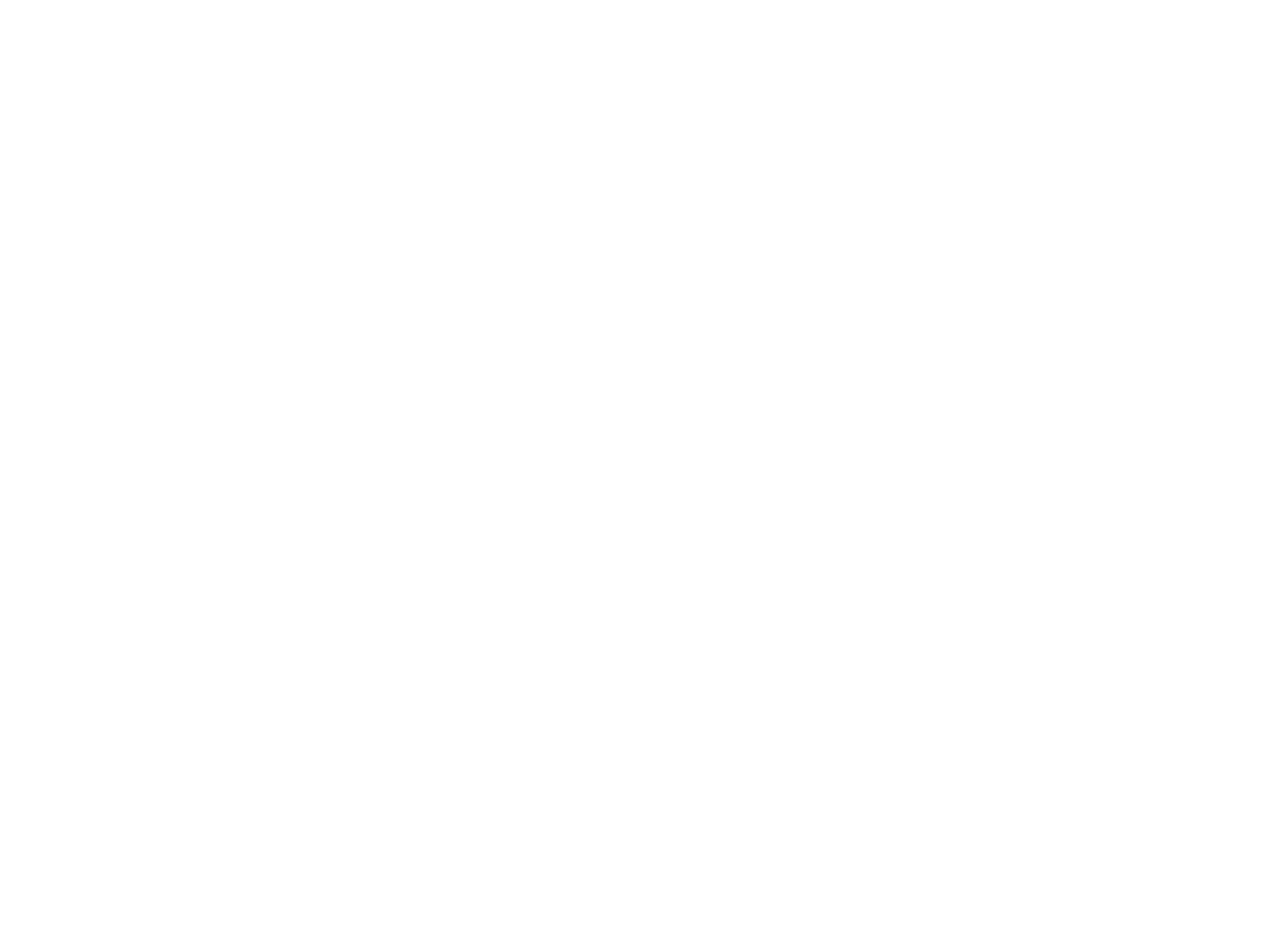
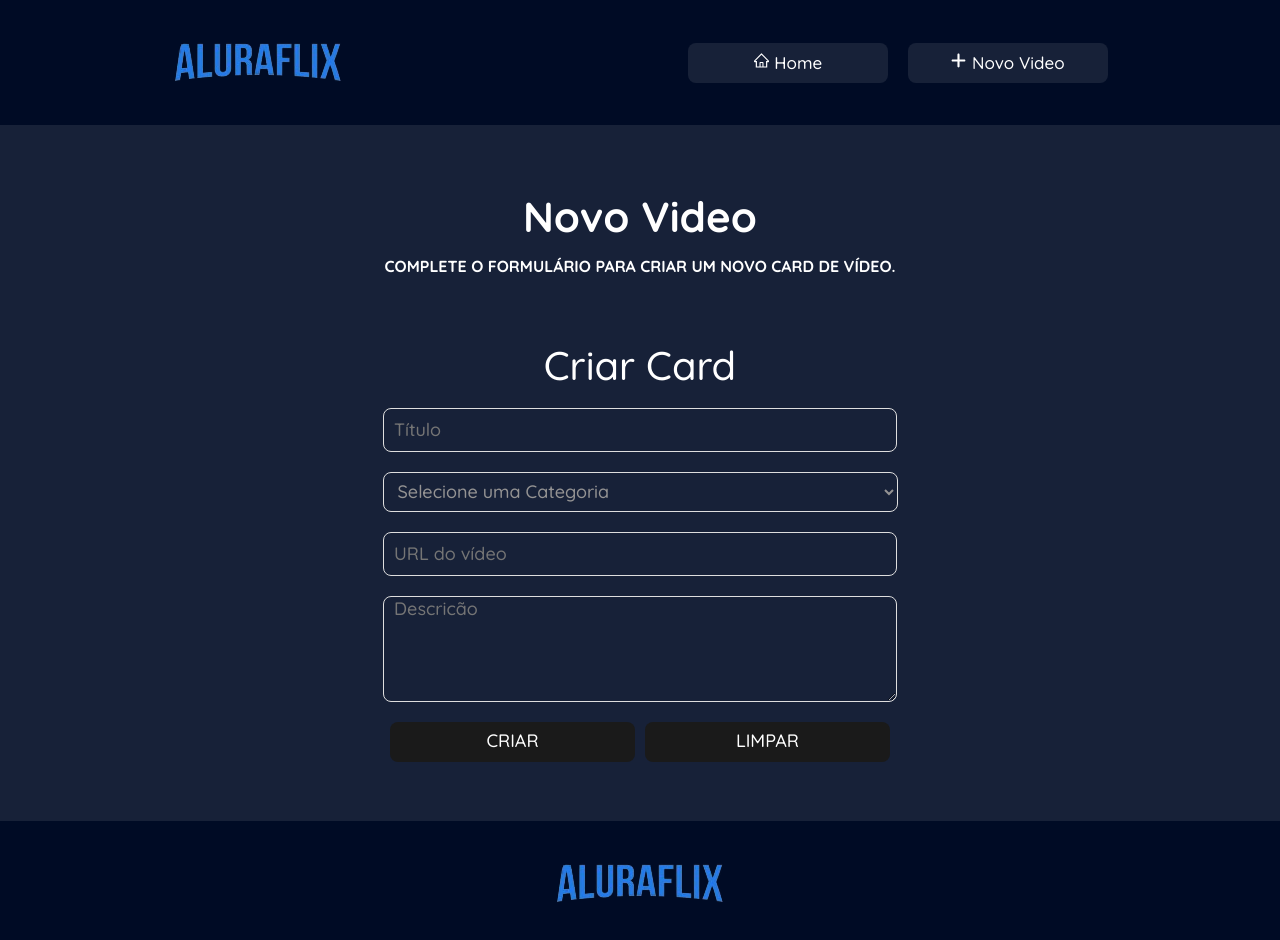
Before and after one commit to gio-bon/aluraflic, a React (Vite) app: page /novo-video in a window 1280 px wide. Before the commit this address had no page. Shown: the top 940 px of the page. Before the commit the page ends 800 px from the top, so only its background shows below. Built offline with nearby package versions, Linux system fonts and the light colour scheme.

Commit message:
terminado pg novo video e formulário

```diff
--- a/src/components/Banner/index.jsx
+++ b/src/components/Banner/index.jsx
@@ -44,7 +44,7 @@
         color: var(--white);
         font-size: 44px;
         font-family: var(--font);
-        width: 70%;
+        width: 100%;
     }
     p{
         line-height: 1.3; /* define o espaçamento entre as linhas */
@@ -52,6 +52,7 @@
         color: var(--white);
         font-size: 24px;
         font-family: var(--font);
+        width: 90%;
     }
 
 `;
@@ -61,7 +62,7 @@
     justify-content: center;
     align-items: center;
     width: 100%;
-    height: 832px;
+    height: 850px;
     background-color: var(--back1);
 `;
 
@@ -69,9 +70,9 @@
     border-left: 10px solid var(--red);
     border-right: 10px solid var(--red);
     position: absolute;
-    filter: blur(1px) brightness(30%); /* Adiciona o efeito de escurecimento à imagem */
+    filter: blur(8px) brightness(10%); /* Adiciona o efeito de escurecimento à imagem */
     background-color: var(--back2); /* Define a cor de fundo da imagem, com um pouco de transparência */
-    width: 1442px;
+    width: 100%;
     height: 832px;
     object-fit: cover;
 `;
--- a/src/components/Card/index.jsx
+++ b/src/components/Card/index.jsx
@@ -30,8 +30,9 @@
     button{
         cursor: pointer;
         &:hover {
-            background-color: var(--red);
-            transition: 0.8s;
+            background-color: var(--white);
+            color: var(--black);
+            transition: 0.5s;
         }
         width: 100px;
         height: 40px;
@@ -67,7 +68,7 @@
     img{
         object-fit: cover;
         height: 100%;
-        border-radius: 20px;
+        border-radius: 10px;
         width: 100%;
     }
 `
--- a/src/components/Footer/index.jsx
+++ b/src/components/Footer/index.jsx
@@ -10,12 +10,11 @@
 
 /* 125 */
 const StyledFooter = styled.footer`
-    background-color: var(--back1);
+    background-color: var(--back2);
     height: 125px;
     display: flex;
     align-items: center;
     justify-content: center;
-    margin-top: 50px;
 `
 
 export default Footer
--- /dev/null
+++ b/src/components/Formulario/index.jsx
@@ -0,0 +1,121 @@
+import React from 'react'
+import styled from 'styled-components'
+import { useState } from 'react'
+
+const Formulario = ({ title, action }) => {
+
+    const [dataForm, setDataForm] = useState({})
+
+    const handleSubmit = (event) => {
+        event.preventDefault();
+        console.log(dataForm);
+        setDataForm({});
+        document.querySelectorAll('input').forEach(input => {
+            input.value = '';
+        });
+        document.querySelector('textarea').value = '';
+        document.querySelector('#selecao').value = '';
+        /* TODO: Implementar salvamento de dados */
+    }
+
+
+    return (
+        <form onSubmit={handleSubmit}>
+        <StyledForm>
+            <h4>{title}</h4>
+            <input type="text" value={dataForm.titulo} placeholder="Título" onChange={(e) => setDataForm({ ...dataForm, titulo: e.target.value })} />
+            <select id="selecao" value={dataForm.selecao} onChange={(e) => setDataForm({ ...dataForm, selecao: e.target.value })} >
+                <option value="" >Selecione uma Categoria</option>
+                <option value="videos-front">Front End</option>
+                <option value="videos-back">Back End</option>
+                <option value="videos-mobile">Mobile</option>
+            </select>
+            <input type="text" value={dataForm.cod_video} placeholder="URL do vídeo" onChange={(e) => setDataForm({ ...dataForm, cod_video: e.target.value })} />
+            <textarea type="text" value={dataForm.descricao} placeholder="Descricão" onChange={(e) => setDataForm({ ...dataForm, descricao: e.target.value })} />
+            <StyledDivButtons>
+                <button type="submit" onClick={handleSubmit}>{action}</button>
+                <button type="reset">LIMPAR</button>
+            </StyledDivButtons>
+        </StyledForm>
+        </form>
+    )
+}
+
+const handleSubmit = (event) => {
+    event.preventDefault();
+    const form = event.target;
+    const formData = new FormData(form);
+    const data = Object.fromEntries(formData.entries());
+    console.log(data);
+}
+
+const StyledDivButtons = styled.div`
+  width: 500px;
+  display: flex;
+  gap: 10px;
+  button{
+    cursor: pointer;
+    &:hover {
+      background-color: var(--white);
+      color: var(--black);
+      transition: 0.5s;
+    }
+  }
+`
+
+const StyledForm = styled.form`
+  display: flex;
+  flex-direction: column;
+  align-items: center;
+  justify-content: center;
+  margin-top: 20px;
+  margin-bottom: 20px;
+  input, select, textarea{
+    width: 500px;
+    height: 40px;
+    border-radius: 8px;
+    border: 0.5px solid var(--gray);
+    background-color: var(--back1);
+    color: var(--white);
+    font-family: var(--font);
+    font-size: var(--fntsz-small);
+    font-weight: 500;
+    padding-left: 10px;
+    margin-bottom: 20px;
+  }
+    select{
+        width: 515px;
+        color: var(--gray1);
+    }
+    textarea{
+        height: 100px;
+    }
+    button{
+        cursor: pointer;
+        &:hover {
+            background-color: var(--white);
+            color: var(--black);
+            transition: 0.5s;
+        }
+        width: 500px;
+        height: 40px;
+        border-radius: 8px;
+        background-color: var(--black);
+        color: var(--white);
+        border: none;
+        color: var(--white);
+        font-family: var(--font);
+        font-size: var(--fntsz-small);
+        font-weight: 500;
+    }
+    h4{
+        font-family: var(--font);
+        font-weight: 500;
+        color: var(--white);
+        font-size: 40px;
+        margin-top: 30px;
+        margin-bottom: 20px;
+  }
+`
+
+export default Formulario
--- a/src/components/HeaderMain/index.jsx
+++ b/src/components/HeaderMain/index.jsx
@@ -1,18 +1,20 @@
 import styled from 'styled-components';
 import '../../index.css'
+import { AiOutlineHome } from "react-icons/ai";
+import { FaPlus } from "react-icons/fa6";
+import { Link } from 'react-router-dom';
 
 const HeaderMain = () => {
   return (
     <StyledHeader>
           <img src="./logo.png" alt="logotipo" />
         <StyledH2>
-          <h2>Home</h2>
-          <h2>Novo Video</h2>
+          <Link to="/"><StyleButton><AiOutlineHome /> Home</StyleButton></Link>
+          <Link to="/novo-video"><StyleButton><FaPlus /> Novo Video</StyleButton></Link>
         </StyledH2>
     </StyledHeader>
   )
 }
-
 
 const StyledHeader = styled.header`
   font-family: var(--font);
@@ -33,4 +35,23 @@
   color: white;
 `;
 
+const StyleButton = styled.button`
+  cursor: pointer;
+  &:hover {
+      background-color: var(--white);
+      color: var(--black);
+      transition: 0.5s;
+  }
+  width: 200px;
+  height: 40px;
+  border-radius: 8px;
+  background-color: var(--back1);
+  color: var(--white);
+  border: none;
+  color: var(--white);
+  font-family: var(--font);
+  font-size: 17px;
+  font-weight: 500;
+`;
+
 export default HeaderMain
--- a/src/components/SectionCards/index.jsx
+++ b/src/components/SectionCards/index.jsx
@@ -37,6 +37,8 @@
     justify-content: center;
     background-color: var(--gray});
     height: 500px;
+    margin-bottom: 50px;
+    margin-top: 0;
 `
 
 const StyledH2 = styled.h2`
@@ -44,8 +46,8 @@
     font-size: 42px;
     font-family: var(--font);
     font-weight: 700;
-    margin-bottom: 0;
-    margin-top: 50px;
+    margin-top: 40px;
+    margin-bottom: 20px;
 `
 
 const StyledSectionCards = styled.section`
--- a/src/index.css
+++ b/src/index.css
@@ -3,6 +3,7 @@
 :root{
     --white: #ffffff;
     --gray: #dedede;
+    --gray1:rgb(148, 147, 147);
     --red: #c1071e;
     --back1: #172138;
     --back2: #000b25;
@@ -14,7 +15,9 @@
     --fntsz-small: 18px;
 }
 
-
+html {
+    overflow-x: hidden; /* remover barra de rolagem horizontal */
+}
 
 /* NORMALIZE */
 
--- /dev/null
+++ b/src/pages/NovoVideo/index.jsx
@@ -0,0 +1,47 @@
+import Footer from '../../components/Footer';
+import Formulario from '../../components/Formulario';
+import HeaderMain from '../../components/HeaderMain';
+import styled from 'styled-components';
+
+const NovoVideo = () => {
+  return (
+    <>
+    <HeaderMain/>
+      <StyledContainer>
+          <StylTitle>
+            <h1>Novo Video</h1>
+            <p>COMPLETE O FORMULÁRIO PARA CRIAR UM NOVO CARD DE VÍDEO.</p>
+          </StylTitle>
+          <Formulario title="Criar Card" action="CRIAR"/>
+      </StyledContainer>
+    <Footer/>
+    </>
+  )
+}
+
+const StyledContainer = styled.div`
+  display: flex;
+  flex-direction: column;
+  align-items: center;
+  justify-content: flex-start;
+  background-color: var(--back1);
+  height: 87vh;
+`
+
+const StylTitle = styled.div`
+  display: flex;
+  justify-content: center;
+  flex-direction: column;
+  align-items: center;
+  margin-top: 40px;
+  font-family: var(--font);
+  font-weight: 700;
+  color: var(--white);
+  margin-bottom: 0;
+  h1{
+    font-size: 42px;
+    margin-bottom: 0;
+  }
+`
+
+export default NovoVideo
--- a/src/routes.jsx
+++ b/src/routes.jsx
@@ -1,13 +1,14 @@
 import { BrowserRouter, Routes, Route } from "react-router-dom";
 import Inicial from "./pages/Inicial";
-
 import React from 'react'
+import NovoVideo from "./pages/NovoVideo";
 
 const RoutesApp = () => {
   return (
     <BrowserRouter>
       <Routes>
         <Route path="/" element={<Inicial />} />
+        <Route path="/novo-video" element={<NovoVideo />} />
       </Routes>
     </BrowserRouter>
   )
```
Also changed, not shown: 1 other file (tests, documents, lock files or other folders).
